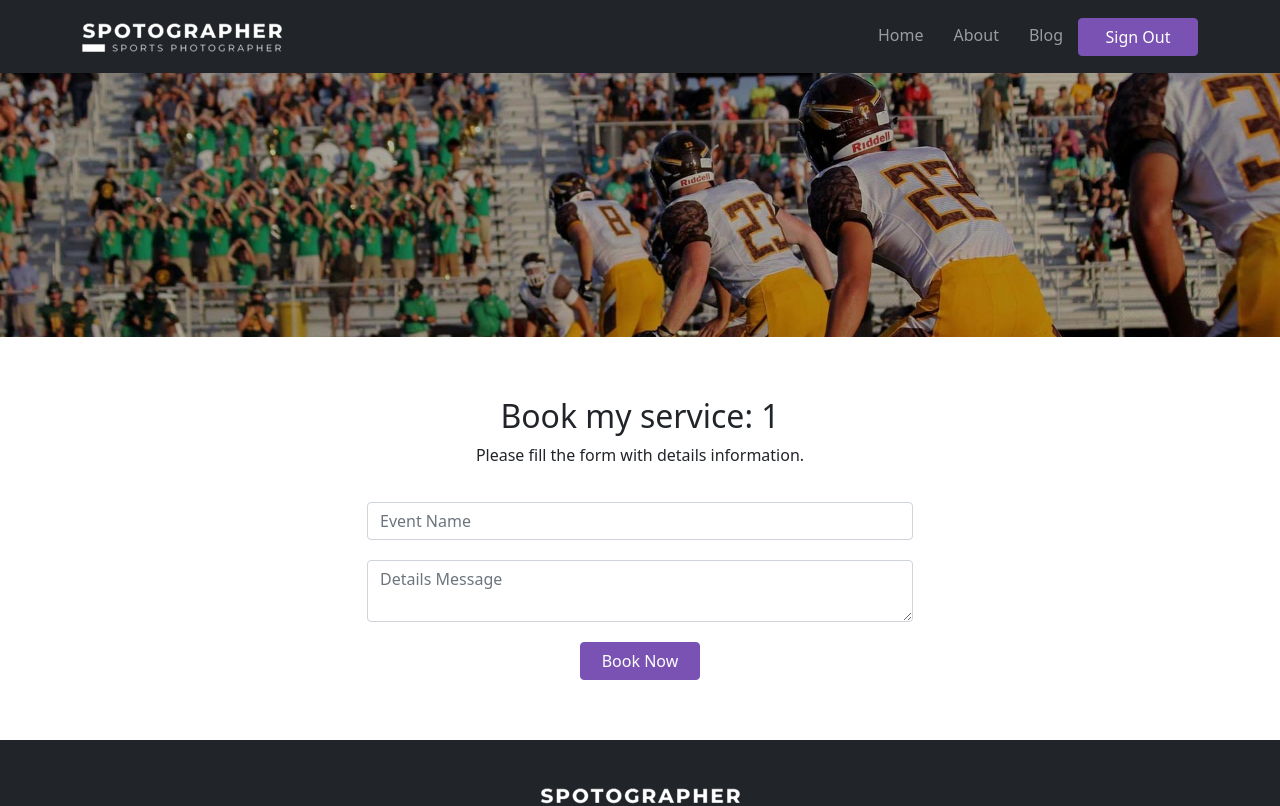
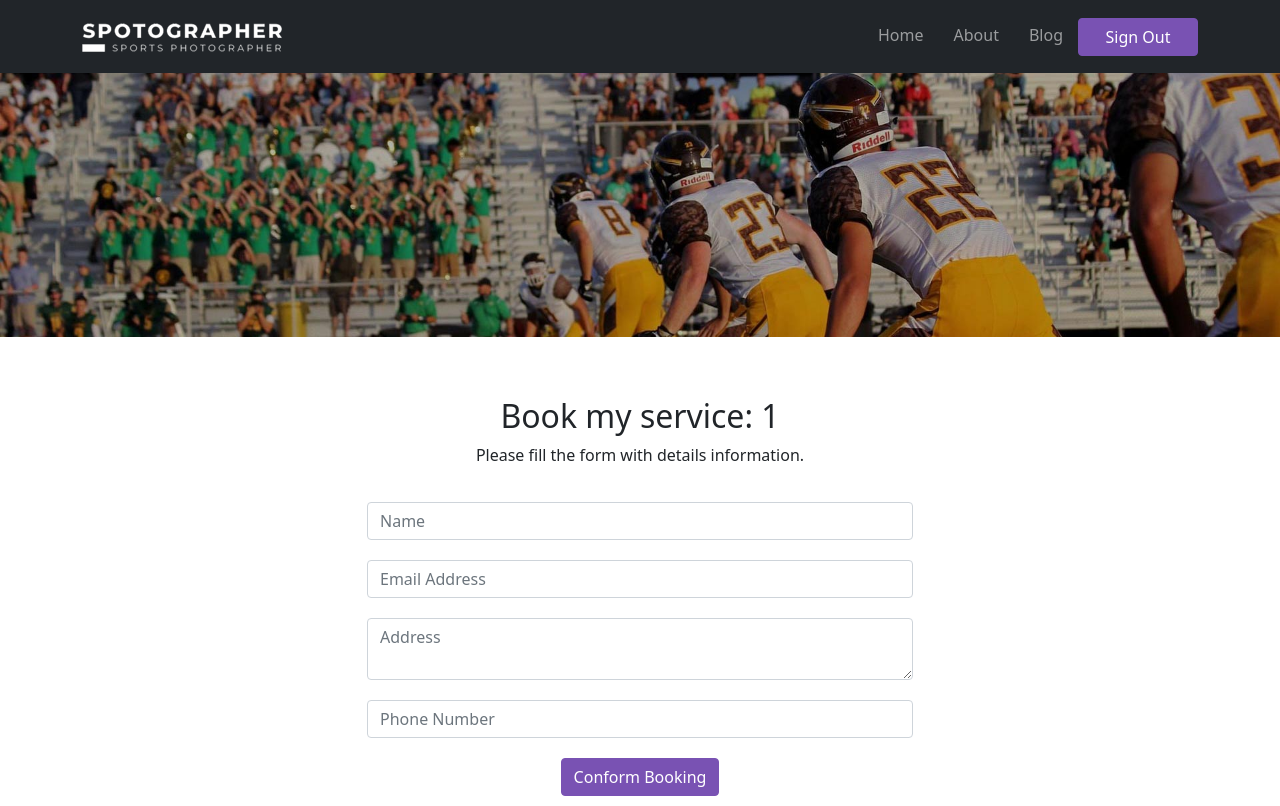
Before and after one commit to biswajit-adhikary/Sports-Photographer, a React (Create React App) app: page /service/1 in a window 1280 px wide. Shown: the top 806 px of the page. Built offline with nearby package versions, Linux system fonts and the light colour scheme; no server answers; sample sign-in values are in the browser's storage.

Commit message:
Confirm and all done

```diff
--- a/src/Pages/Checkout/Checkout.js
+++ b/src/Pages/Checkout/Checkout.js
@@ -10,9 +10,11 @@ const Checkout = () => {
     const { serviceId } = useParams();
     const bookService = event => {
         event.preventDefault();
-        const service = event.target.event.value;
-        const details = event.target.details.value;
-        if (service && details) {
+        const name = event.target.name.value;
+        const email = event.target.email.value;
+        const address = event.target.address.value;
+        const phone = event.target.phone.value;
+        if (name && email && address && phone) {
             toast('Thank you for booking!');
         }
         else {
@@ -32,10 +34,12 @@ const Checkout = () => {
                     <Row>
                         <Col lg={{ span: 6, offset: 3 }}>
                             <Form onSubmit={bookService}>
-                                <Form.Control name="event" type="text" placeholder="Event Name" />
-                                <Form.Control name="details" as="textarea" placeholder="Details Message" />
+                                <Form.Control name="name" type="text" placeholder="Name" required />
+                                <Form.Control name="email" type="text" placeholder="Email Address" required />
+                                <Form.Control name="address" as="textarea" placeholder="Address" required />
+                                <Form.Control name="phone" type="tel" placeholder="Phone Number" required />
                                 <Button className='btn btn-theme' type="submit">
-                                    Book Now
+                                    Conform Booking
                                 </Button>
                             </Form>
                         </Col>
```
